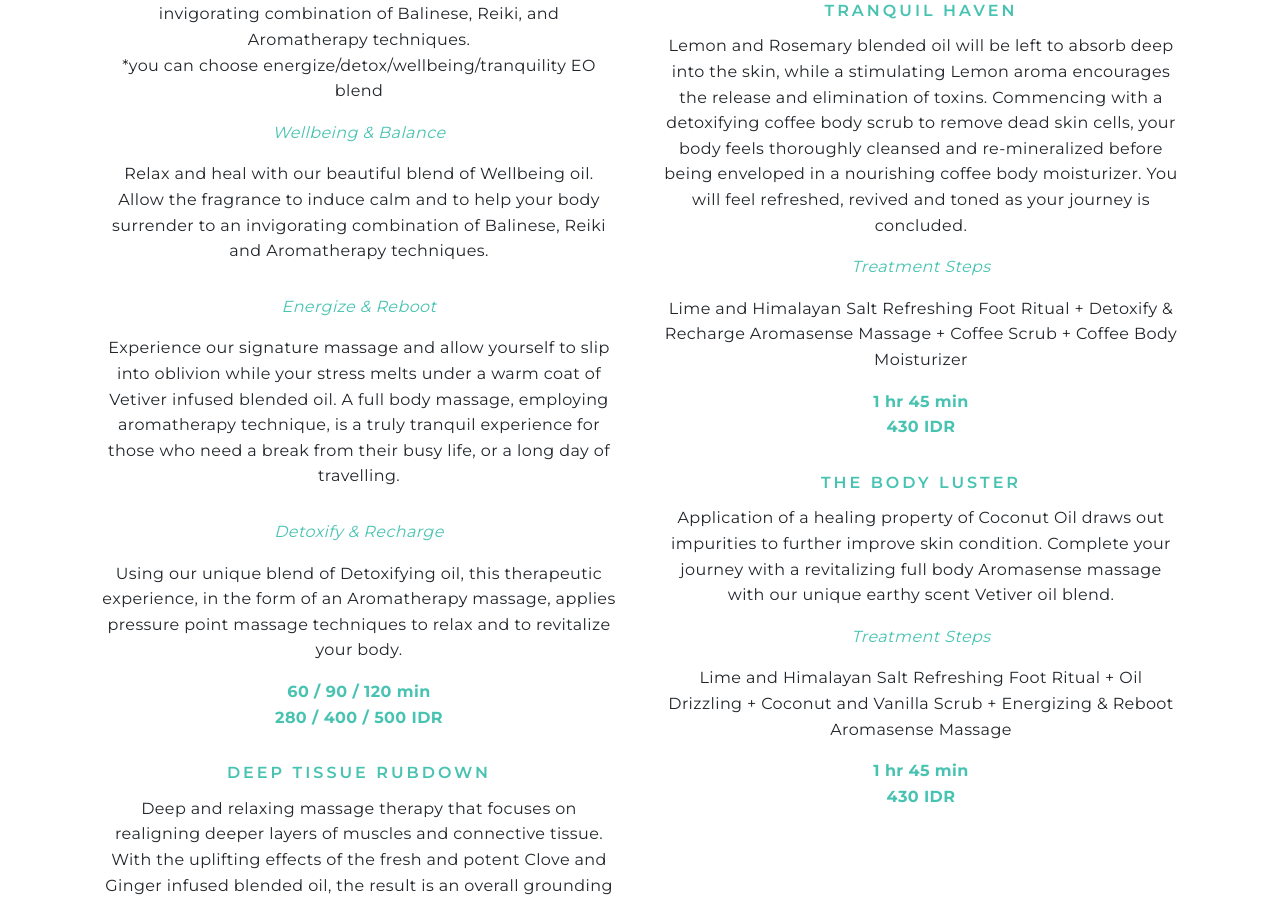
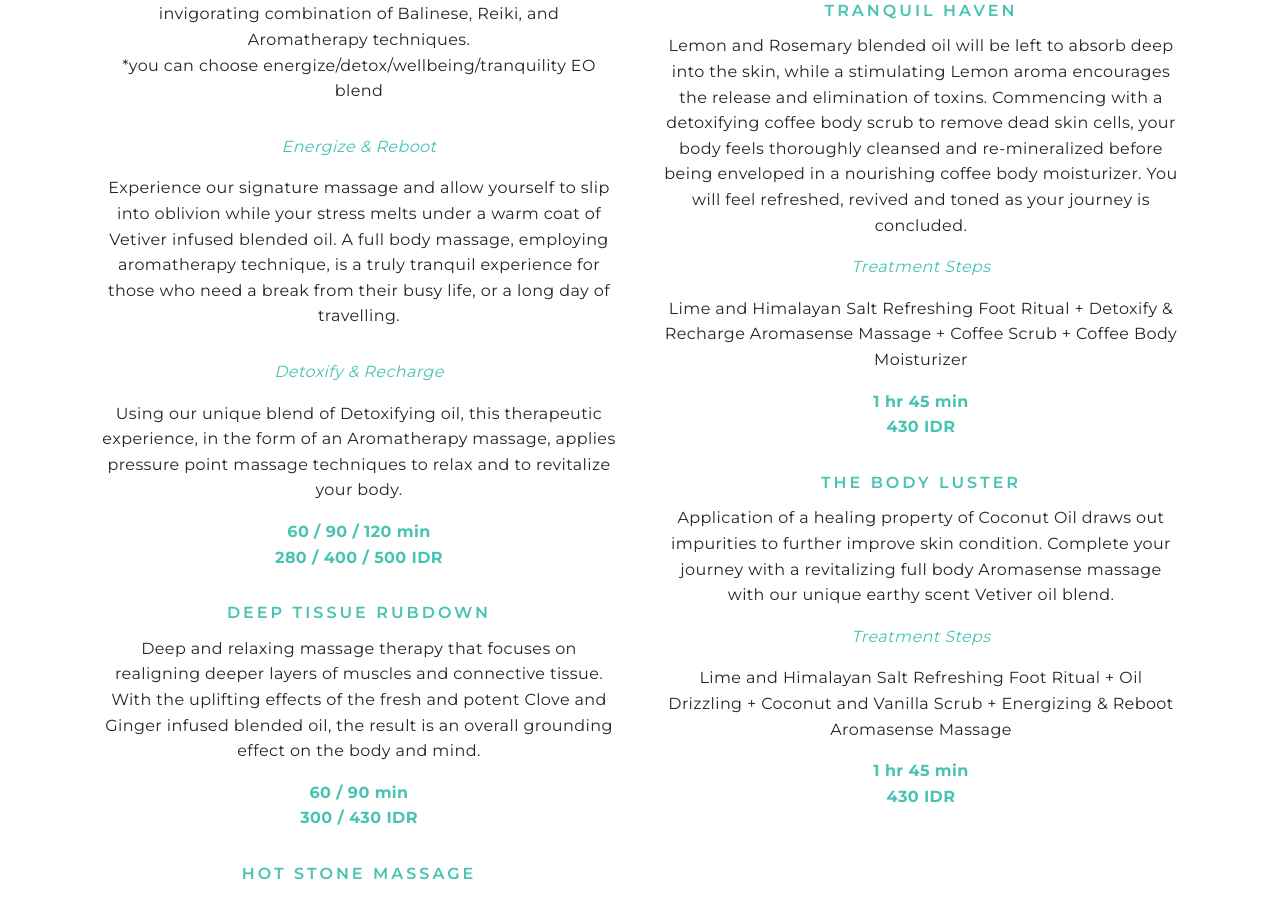
Before and after one commit to aldipee/redayspa, a Next.js app: page /treatment-menu in a window 1280 px wide. Shown: the part 1089-1990 px from the top of the page. Built offline with nearby package versions, Linux system fonts and the light colour scheme.

Commit message:
fix: comment desc

```diff
--- a/pages/treatment-menu.js
+++ b/pages/treatment-menu.js
@@ -102,12 +102,12 @@ export default function Home() {
                           <br />
                           *you can choose energize/detox/wellbeing/tranquility EO blend
                         </p>
-                        <p className='italic green'>Wellbeing & Balance</p>
+                        {/* <p className='italic green'>Wellbeing & Balance</p>
                         <p>
                           Relax and heal with our beautiful blend of Wellbeing oil. Allow the fragrance to induce calm
                           and to help your body surrender to an invigorating combination of Balinese, Reiki and
                           Aromatherapy techniques.
-                        </p>
+                        </p> */}
                       </div>
                       <div className='text-center mb30'>
                         <p className='italic green'>Energize & Reboot</p>
```
